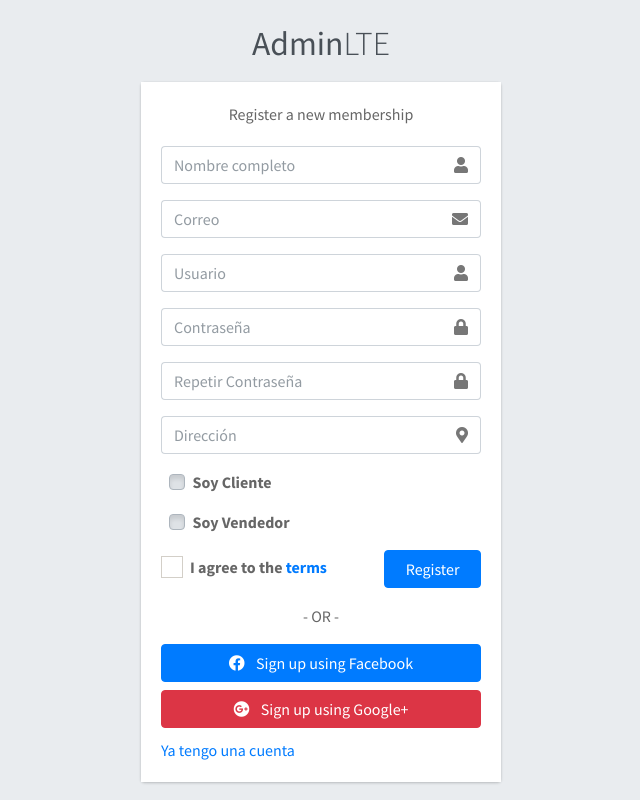
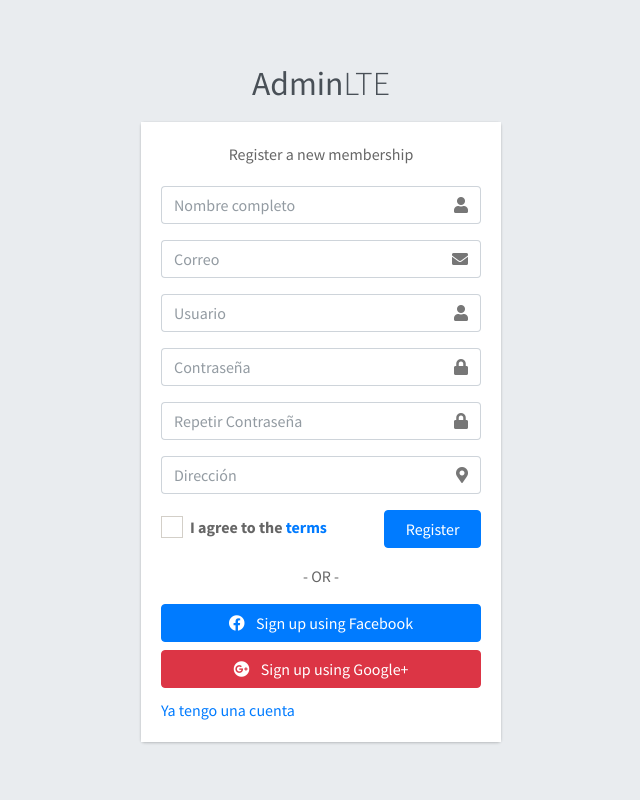
Before and after one commit to ARANO8/ecommerce, a PHP site: page /ecommerce/register in a window 1280 px wide. Shown: the whole page, without its empty margins (319-959 px from the left). Run offline with PHP 8.4, Linux system fonts and the light colour scheme; some libraries are stand-ins or nearby versions.

Commit message:
Se quito el especificar si es vendedor o cliente en register

```diff
--- a/controller/Seg_LoginController.php
+++ b/controller/Seg_LoginController.php
@@ -64,10 +64,8 @@
     $p_password = hash('sha512', md5($p_password));
 
     $p_direccion = !empty($input['direccion']) ? $input['direccion'] : $_POST['direccion'];;
-    $p_cliente = !empty($input['cliente']) ? $input['cliente'] : $_POST['cliente'];;
-    $p_vendedor = !empty($input['vendedor']) ? $input['vendedor'] : $_POST['vendedor'];;
     $tseg_login = new Seg_usuarioModel();
-    $var = $tseg_login->register($p_nombre, $p_correo, $p_user, $p_password, $p_direccion, $p_cliente, $p_vendedor);
+    $var = $tseg_login->register($p_nombre, $p_correo, $p_user, $p_password, $p_direccion);
 
     echo json_encode($var);
 }
--- a/view/login/login.php
+++ b/view/login/login.php
@@ -3,8 +3,6 @@
   $ope = 'login';
   $p_correo_electronico = $_POST['email'];
   $p_contrasena = $_POST['psw'];
-  var_dump($p_correo_electronico);
-  var_dump($p_contrasena);
   //Validar
   try {
     $data = [
--- a/view/login/register.php
+++ b/view/login/register.php
@@ -8,9 +8,6 @@
     $p_contrasena1 = $_POST['psw1'];
     $p_user = $_POST['user'];
     $p_direccion = $_POST['ubicacion'];
-    $p_cliente = isset($_POST['cliente']) ? $_POST['cliente'] : 0;
-    $p_vendedor = isset($_POST['vendedor']) ? $_POST['vendedor'] : 0;
-    var_dump($_POST);
     //Validar
     try {
         $data = [
@@ -20,8 +17,6 @@
             'user' => $p_user,
             'password' => $p_contrasena,
             'direccion' => $p_direccion,
-            'cliente' => $p_cliente,
-            'vendedor' => $p_vendedor,
         ];
         $context = stream_context_create([
             'http' => [
@@ -123,24 +118,6 @@
                         </div>
                     </div>
 
-                    <div class="container">
-                        <div class="form-group">
-                            <div class="custom-control custom-checkbox">
-                                <input class="custom-control-input" type="checkbox" id="clienteCheck" name="cliente" value="1">
-                                <label class="custom-control-label" for="clienteCheck">
-                                    Soy Cliente
-                                </label>
-                            </div>
-                        </div>
-                        <div class="form-group">
-                            <div class="custom-control custom-checkbox">
-                                <input class="custom-control-input" type="checkbox" id="vendedorCheck" name="vendedor" value="1">
-                                <label class="custom-control-label" for="vendedorCheck">
-                                    Soy Vendedor
-                                </label>
-                            </div>
-                        </div>
-                    </div>
                     <div class="row">
                         <div class="col-8">
                             <div class="icheck-primary">
```
Also changed, not shown: model/Seg_usuarioModel.php (+6 -8 lines).
